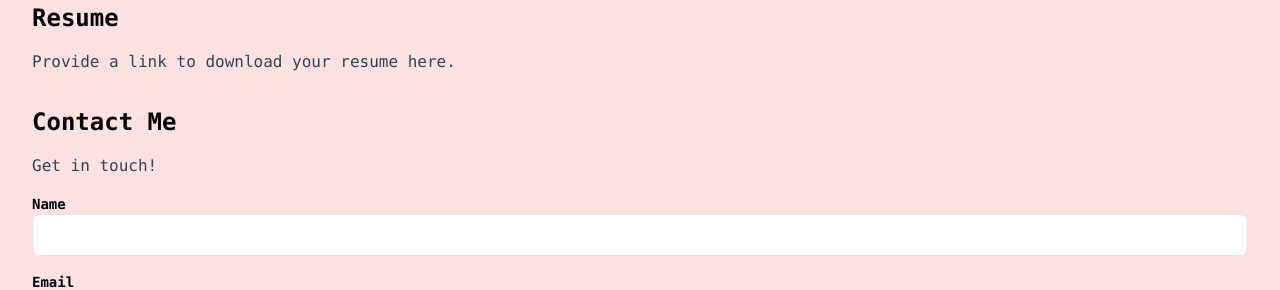
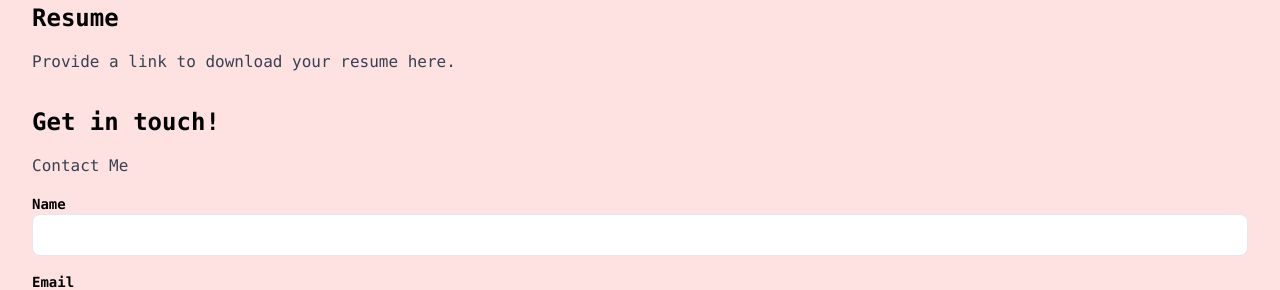
Before and after one commit to tonishka/tonishka.github.io, a Jekyll site: the page index.html, which Jekyll copies as it is, in a window 1280 px wide. Shown: the part 590-880 px from the top of the page. Built offline with Jekyll 4.4.1, drawn with Linux system fonts in a browser that asks for light colours.

```diff
--- a/index.html
+++ b/index.html
@@ -67,8 +67,8 @@
 
     <!-- Contact Section -->
     <section id="contact" class="mb-8">
-      <h2 class="text-2xl font-semibold mb-4">Contact Me</h2>
-      <p class="text-gray-700">Get in touch!</p>
+      <h2 class="text-2xl font-semibold mb-4">Get in touch!</h2>
+      <p class="text-gray-700">Contact Me</p>
       <form class="mt-4">
         <div class="mb-4">
           <label class="block text-sm font-semibold" for="name">Name</label>
```
